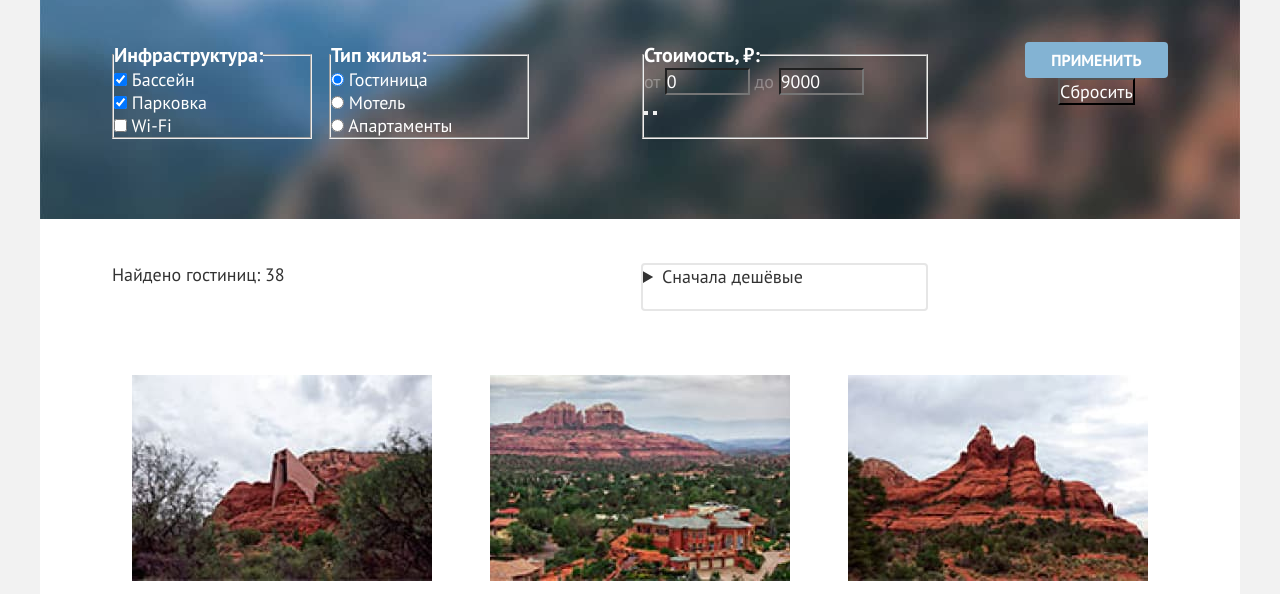
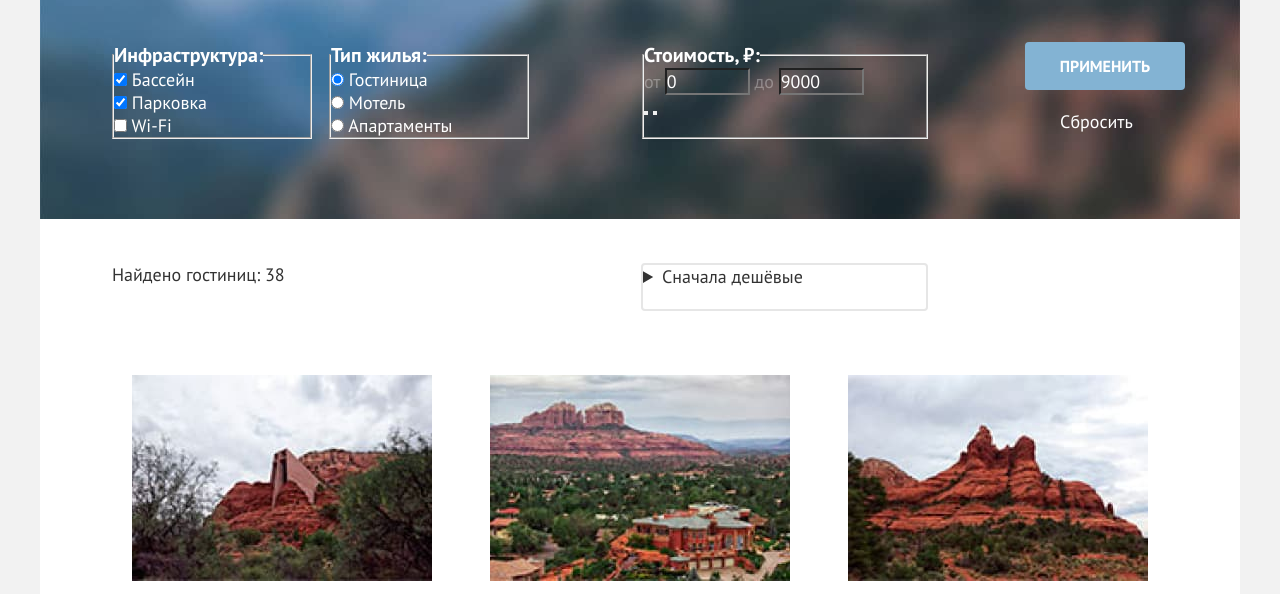
Before and after one commit to StaciBunx/Sedona, a plain HTML site: page catalog.html in a window 1280 px wide. Shown: the part 203-797 px from the top of the page. Drawn offline with Linux system fonts and the light colour scheme.

Commit message:
fix: remove border to reset-button

```diff
--- a/catalog.html
+++ b/catalog.html
@@ -152,7 +152,7 @@
           </fieldset>
 
           <div class="filter-buttons">
-            <button class="button" type="submit">Применить</button>
+            <button class="button filter-submit" type="submit">Применить</button>
             <button class="filter-reset" type="reset">Сбросить</button>
           </div>
         </form>
--- a/css/style.css
+++ b/css/style.css
@@ -748,6 +748,7 @@ li {
 }
 
 /* Filter */
+
 .filter-form {
   display: grid;
   grid-template-columns: 200px 200px 1fr 223px;
@@ -771,12 +772,24 @@ li {
   margin-left: 80px;
 }
 
+.filter-submit {
+  width: 160px;
+  height: 48px;
+}
+
+.button.filter-submit {
+  margin-bottom: 20px;
+
+}
+
 .filter-reset {
   align-self: center;
   color: #fff;
   background-color: transparent;
   font-family: inherit;
   font-size: 18px;
+  border: none;
+  cursor: pointer;
 }
 
 /* Catalog */
```
